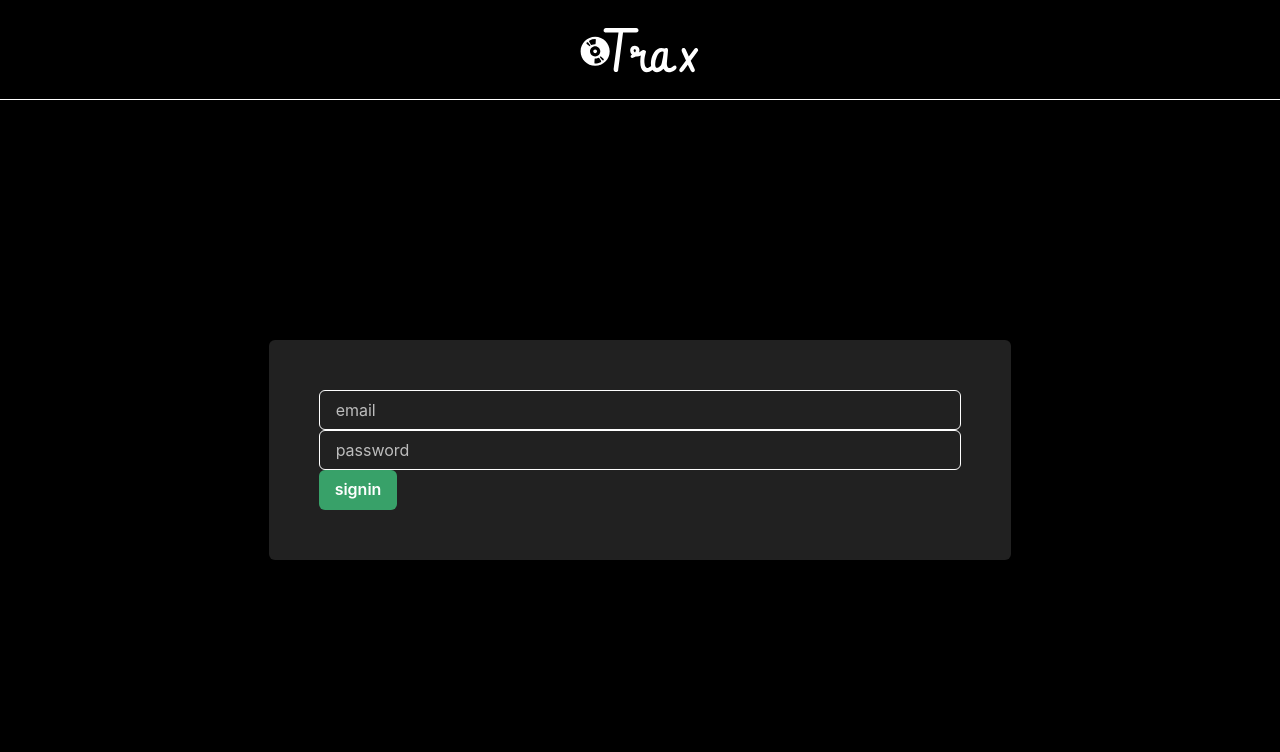
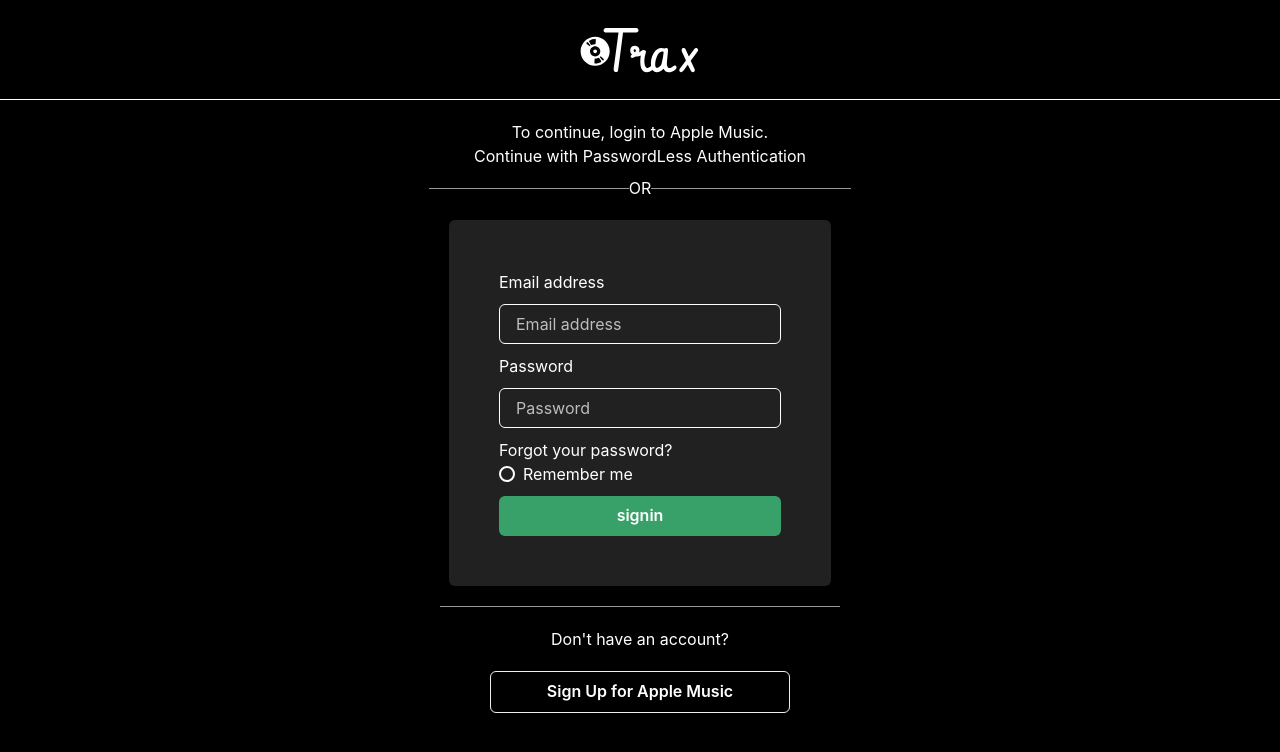
Before and after one commit to atikfahad/apple-music, a Next.js app: page /signin in a window 1280 px wide. Shown: the top 752 px of the page. Built offline with nearby package versions, Linux system fonts and the light colour scheme; what easy-peasy would draw is missing.

Commit message:
updated sign in page for further usage

```diff
--- a/components/authForm.tsx
+++ /dev/null
@@ -1,58 +0,0 @@
-import { Box, Flex, Input, Button } from '@chakra-ui/react'
-import { useRouter } from 'next/router'
-import { FC, useState } from 'react'
-import { useSWRConfig } from 'swr'
-import { auth } from '../lib/mutations'
-import NextImage from 'next/image'
-
-const AuthForm: FC<{ mode: 'signin' | 'signup' }> = ({ mode }) => {
-    const [email, setEmail] = useState('');
-    const [password, setPassword] = useState('');
-    const [isLoading, setIsLoading] = useState(false);
-
-    const router = useRouter()
-
-    const handleSubmit = async (e) => {
-        e.preventDefault();
-        setIsLoading(true);
-
-        const user = await auth(mode, { email, password })
-        setIsLoading(false)
-        router.push('/')
-    }
-    return (
-        <Box height="100vh" width="100vw" bg="black" color="white">
-            <Flex justify="center" align="center" height="100px"
-                borderBottom="white 1px solid">
-                <NextImage src="/logo.svg" height={60} width={120} />
-            </Flex>
-            <Flex justify="center" align="center" height="calc(100vh - 100px)"
-            >
-                <Box padding="50px" bg="gray.900" borderRadius="6px">
-                    <form onSubmit={handleSubmit}>
-                        <Input
-                            placeholder="email"
-                            type="email"
-                            onChange={e => setEmail(e.target.value)} />
-                        <Input
-                            placeholder="password"
-                            type="password"
-                            onChange={e => setPassword(e.target.value)}
-                        />
-                        <Button type="submit" bg="green.500" isLoading={isLoading}
-                            sx={{
-                                '&:hover': {
-                                    bg: 'green.300'
-                                }
-                            }}>
-                            {mode}
-                        </Button>
-                    </form>
-                </Box>
-            </Flex>
-
-        </Box>
-    )
-}
-
-export default AuthForm;
--- /dev/null
+++ b/components/authentication/authForm.tsx
@@ -0,0 +1,110 @@
+import {
+  Box,
+  Flex,
+  Input,
+  Button,
+  Text,
+  Divider,
+  Radio,
+} from "@chakra-ui/react";
+import { useRouter } from "next/router";
+import { FC, useState } from "react";
+import { useSWRConfig } from "swr";
+import NextImage from "next/image";
+import { auth } from "../../lib/mutations";
+
+const AuthForm: FC<{ mode: "signin" | "signup" }> = ({ mode }) => {
+  const [email, setEmail] = useState("");
+  const [password, setPassword] = useState("");
+  const [isLoading, setIsLoading] = useState(false);
+  const [isCheckedRadio, setIsCheckedRadio] = useState("0");
+
+  const router = useRouter();
+
+  const handleSubmit = async (e) => {
+    e.preventDefault();
+    setIsLoading(true);
+
+    const user = await auth(mode, { email, password });
+    setIsLoading(false);
+    router.push("/");
+  };
+  return (
+    <Box height="100vh" width="100vw" bg="black" color="white">
+      <Flex
+        justify="center"
+        align="center"
+        height="100px"
+        borderBottom="white 1px solid"
+      >
+        <NextImage src="/logo.svg" height={60} width={120} />
+      </Flex>
+      <Flex justify="center" align="center" direction="column">
+        <Box marginTop="20px">To continue, login to Apple Music.</Box>
+        <Box>Continue with PasswordLess Authentication</Box>
+      </Flex>
+      <Flex justify="center" marginTop="20px">
+        <Divider orientation="horizontal" width="200px" />
+        <Text marginTop="-12px">OR</Text>
+        <Divider orientation="horizontal" width="200px" />
+      </Flex>
+      <Flex justify="center" align="center" marginTop="20px">
+        <Box padding="50px" bg="gray.900" borderRadius="6px">
+          <form onSubmit={handleSubmit}>
+            <Text>Email address</Text>
+            <Input
+              placeholder="Email address"
+              type="email"
+              onChange={(e) => setEmail(e.target.value)}
+              marginY="10px"
+            />
+            <Text>Password</Text>
+            <Input
+              placeholder="Password"
+              type="password"
+              onChange={(e) => setPassword(e.target.value)}
+              marginY="10px"
+            />
+            <Text>Forgot your password?</Text>
+            <Radio value="1" colorScheme="green">
+              Remember me
+            </Radio>
+
+            <Button
+              width="100%"
+              marginTop="10px"
+              type="submit"
+              bg="green.500"
+              isLoading={isLoading}
+              sx={{
+                "&:hover": {
+                  bg: "green.300",
+                },
+              }}
+            >
+              {mode}
+            </Button>
+          </form>
+        </Box>
+      </Flex>
+      <Flex justify="center" marginTop="20px" direction="column" align="center">
+        <Divider orientation="horizontal" width="400px" />
+        <Text marginY="20px">Don&apos;t have an account?</Text>
+        <Button
+          variant="outline"
+          width="300px"
+          padding="20px"
+          sx={{
+            "&:hover": {
+              bg: "green.300",
+            },
+          }}
+        >
+          Sign Up for Apple Music
+        </Button>
+      </Flex>
+    </Box>
+  );
+};
+
+export default AuthForm;
--- a/pages/_app.tsx
+++ b/pages/_app.tsx
@@ -1,8 +1,8 @@
-import { ChakraProvider, extendTheme } from '@chakra-ui/react';
+import { ChakraProvider, extendTheme } from "@chakra-ui/react";
 import "reset-css";
-import PlayerLayout from '../components/playerLayout';
-import { StoreProvider } from 'easy-peasy'
-import { store } from '../lib/store';
+import PlayerLayout from "../components/playerLayout";
+import { StoreProvider } from "easy-peasy";
+import { store } from "../lib/store";
 const theme = extendTheme({
   colors: {
     gray: {
@@ -14,40 +14,37 @@
       600: "#757575",
       700: "#616161",
       800: "#424242",
-      900: "#212121"
+      900: "#212121",
     },
   },
   components: {
     Button: {
       variants: {
         link: {
-          ':focus': {
+          ":focus": {
             outline: "none",
-            boxShadow: "none"
-          }
-        }
-      }
-    }
-  }
-})
+            boxShadow: "none",
+          },
+        },
+      },
+    },
+  },
+});
 
 function MyApp({ Component, pageProps }) {
   return (
     <ChakraProvider theme={theme}>
       <StoreProvider store={store}>
-
-        {Component.authPage ?
-          (<Component {...pageProps} />
-          ) : (
-            <PlayerLayout>
-              <Component {...pageProps} />
-            </PlayerLayout>
-          )}
+        {Component.authPage ? (
+          <Component {...pageProps} />
+        ) : (
+          <PlayerLayout>
+            <Component {...pageProps} />
+          </PlayerLayout>
+        )}
       </StoreProvider>
-
     </ChakraProvider>
-  )
-
+  );
 }
 
-export default MyApp
+export default MyApp;
--- a/pages/api/signin.ts
+++ b/pages/api/signin.ts
@@ -1,8 +1,8 @@
 import bcrypt from 'bcrypt'
 import jwt from 'jsonwebtoken'
 import cookie from 'cookie'
+import { NextApiRequest, NextApiResponse } from 'next'
 import prisma from '../../lib/prisma'
-import { NextApiRequest, NextApiResponse } from 'next'
 
 export default async (req: NextApiRequest, res: NextApiResponse) => {
     const { email, password } = req.body;
@@ -26,7 +26,7 @@
                 maxAge: 8 * 60 * 60,
                 path: '/',
                 sameSite: 'lax',
-                secure: process.env.NODE_ENV == 'production'
+                secure: process.env.NODE_ENV === 'production'
             }))
 
         res.json(user)
--- a/pages/api/signup.ts
+++ b/pages/api/signup.ts
@@ -1,12 +1,12 @@
 import bcrypt from 'bcrypt'
-import jwt from 'jsonwebtoken'
+import jwt from "jsonwebtoken"
 import cookie from 'cookie'
+import { NextApiRequest, NextApiResponse } from 'next'
 import prisma from '../../lib/prisma'
-import { NextApiRequest, NextApiResponse } from 'next'
+
 export default async (req: NextApiRequest, res: NextApiResponse) => {
     const salt = bcrypt.genSaltSync()
     const { email, password } = req.body
-
     let user;
     try {
         user = await prisma.user.create({
@@ -34,7 +34,7 @@
             maxAge: 8 * 60 * 60,
             path: '/',
             sameSite: 'lax',
-            secure: process.env.NODE_ENV == 'production'
+            secure: process.env.NODE_ENV === 'production'
         })
     )
 
```
Also changed, not shown: pages/signin.tsx (+5 -5 lines), pages/signup.tsx (+5 -5 lines), .eslintrc.js.
